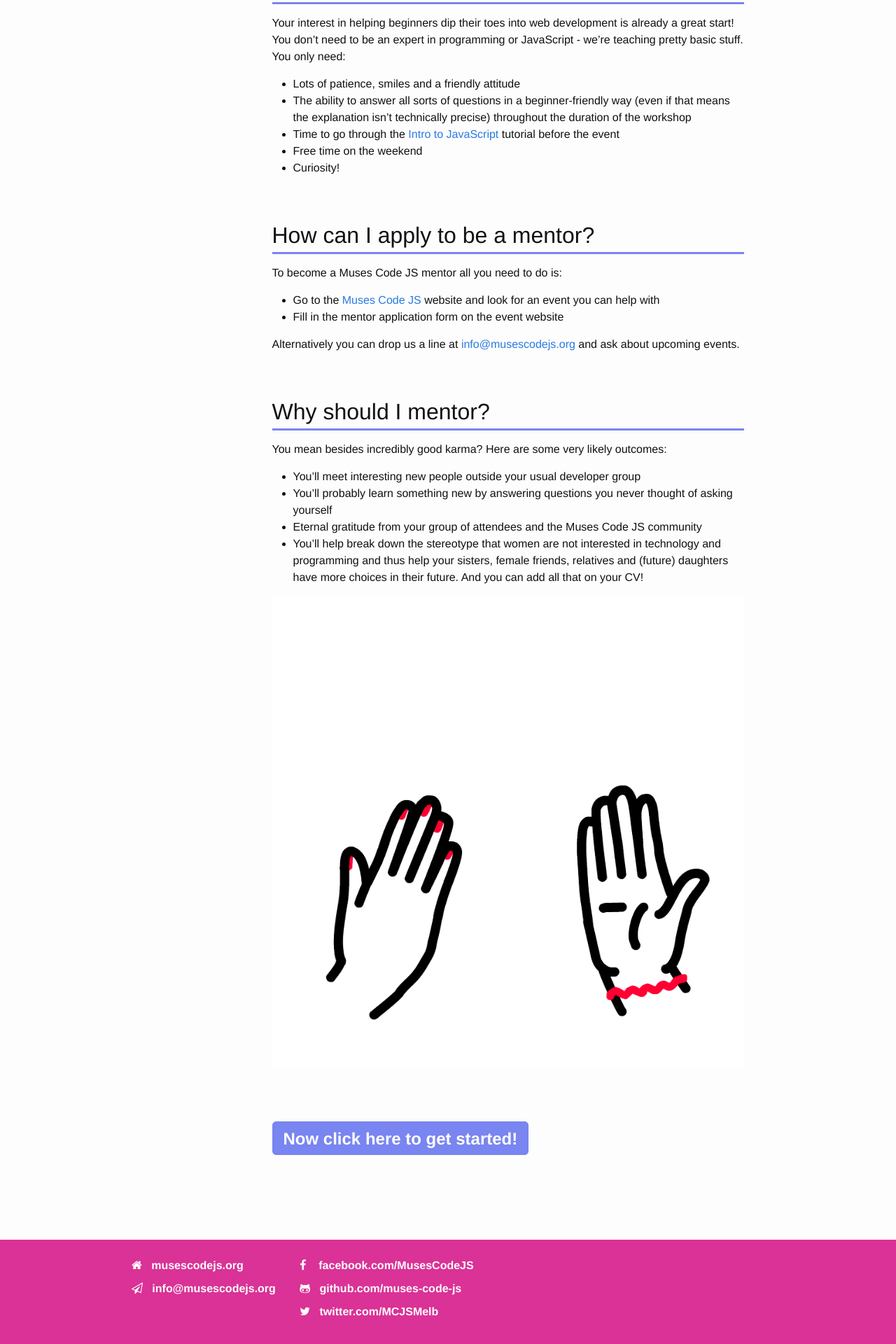
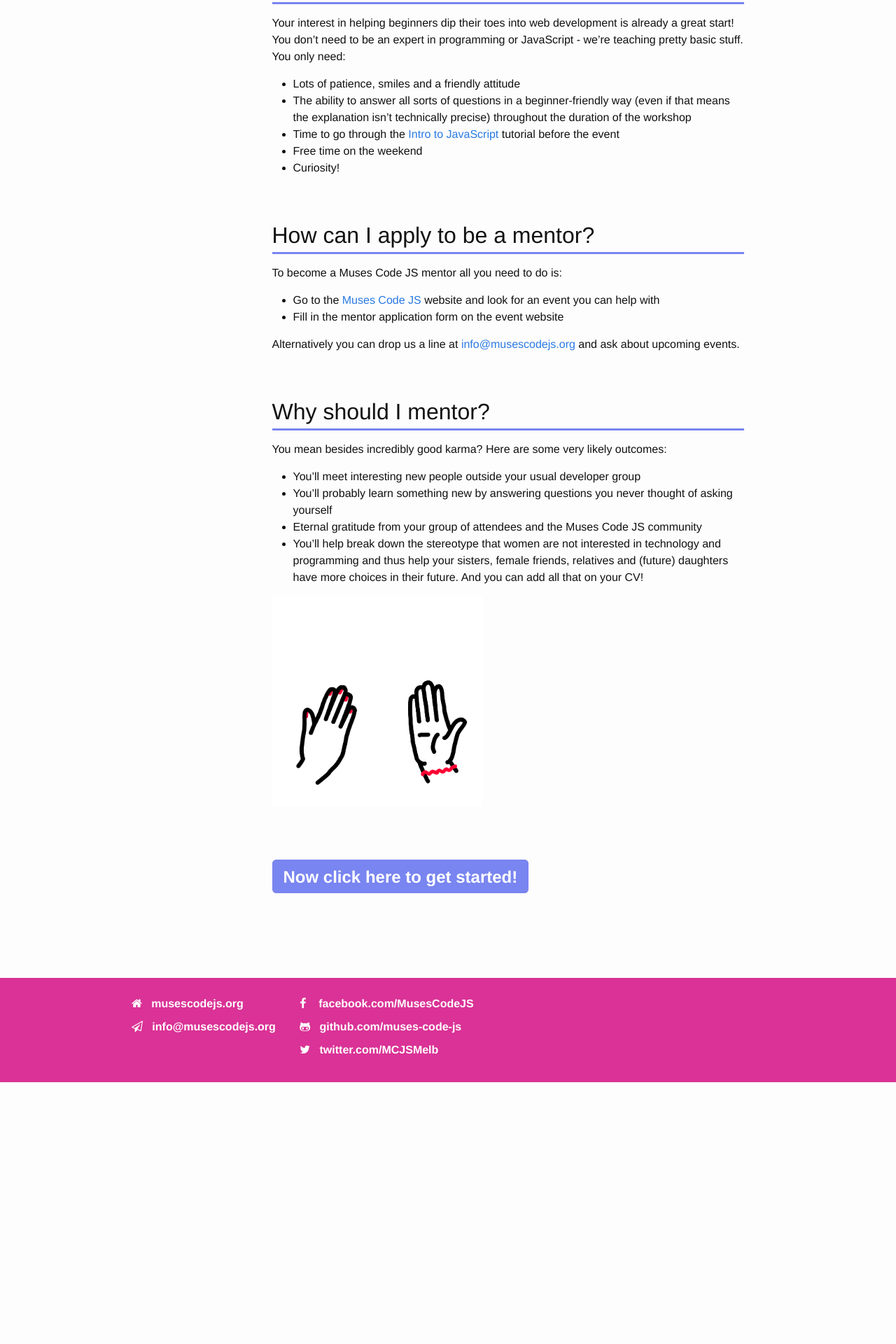
Before and after one commit to muses-code-js/mentor-manual, a Jekyll site: the page built from index.md, in a window 1280 px wide. Shown: the part 1287-3207 px from the top of the page at 70% size. Built offline with Jekyll 4.4.1, drawn with Linux system fonts in a browser that asks for light colours; nearby versions of some CDN libraries; after the commit the page ends 2833 px from its top, so only the background shows below that.

Commit message:
Update favicon

```diff
--- a/_includes/head.html
+++ b/_includes/head.html
@@ -5,7 +5,7 @@
 
   <title>{{ site.workshopname | escape }}: {% if page.title %}{{ page.title | escape }}{% endif %}</title>
   <meta name="description" content="{{ page.excerpt | default: site.description | strip_html | normalize_whitespace | truncate: 160 | escape }}">
-  <link rel="icon" type="image/x-icon" href="/express-workshop-2/favicon.ico" />
+  <link rel="icon" type="image/x-icon" href="favicon.ico" />
   <link rel="stylesheet" href="{{ "/assets/main.css" | relative_url }}">
   <link rel="stylesheet" href="https://maxcdn.bootstrapcdn.com/font-awesome/4.7.0/css/font-awesome.min.css">
   <link rel="canonical" href="{{ page.url | replace:'index.html','' | absolute_url }}">
--- a/index.md
+++ b/index.md
@@ -49,5 +49,4 @@ You mean besides incredibly good karma? Here are some very likely outcomes:
 - Eternal gratitude from your group of attendees and the Muses Code JS community
 - You’ll help break down the stereotype that women are not interested in technology and programming and thus help your sisters, female friends, relatives and (future) daughters have more choices in their future. And you can add all that on your CV!
 
-<img src="{{ site.baseurl }}/assets/high-five.gif">
-<!-- <img width="300" src="assets/high-five.gif"> -->
+<img src="{{ site.baseurl }}/assets/high-five.gif" width="300">
```
Also changed, not shown: favicon.ico (added), favicon.png (deleted).
